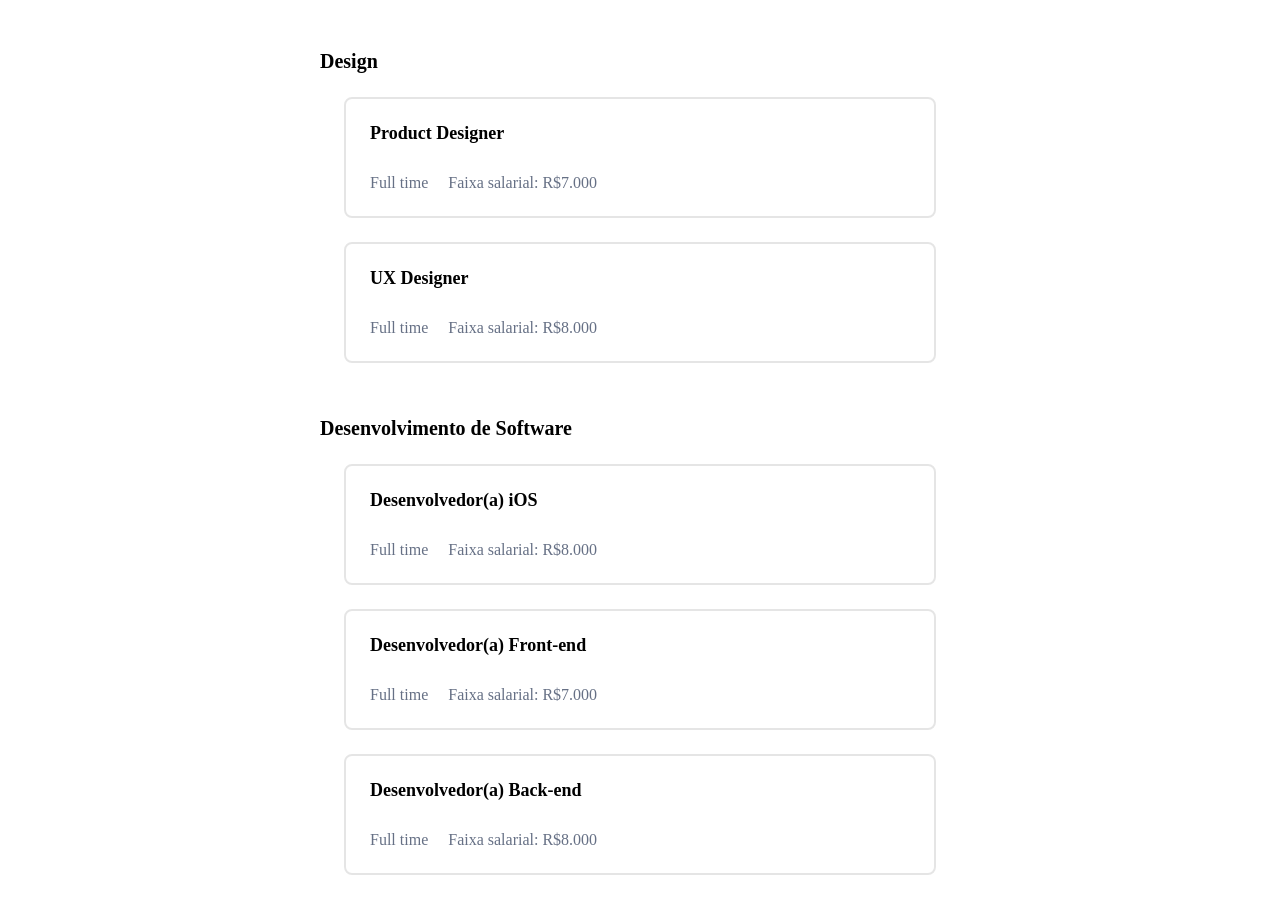
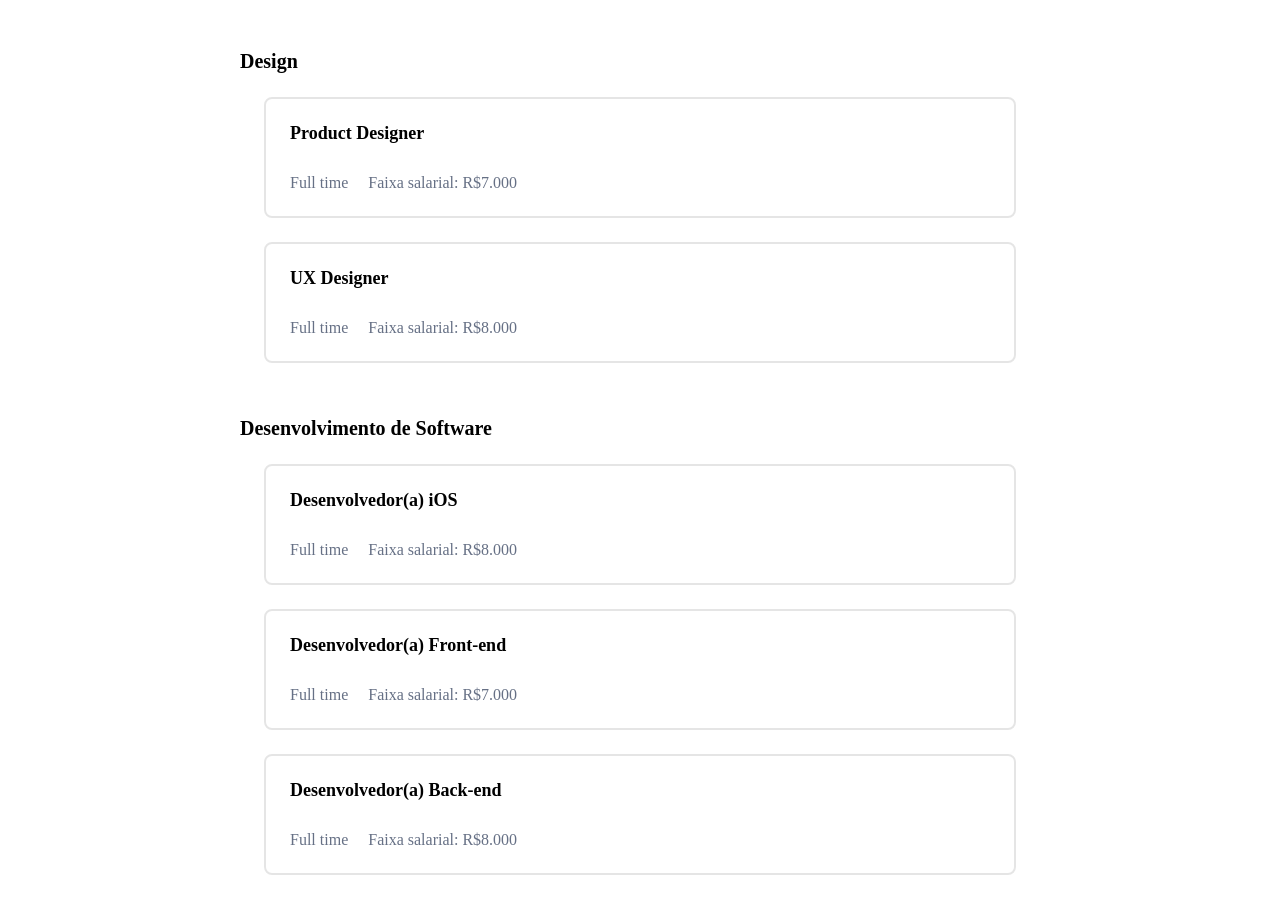
Before and after one commit to thalesliscano/projeto-optimus-tech, a plain HTML site: page index.html in a window 1280 px wide. Shown: the part 1274-2176 px from the top of the page. Drawn offline with Linux system fonts and the light colour scheme.

Commit message:
fix: refatora estilo da seção de vagas para centralizar elementos, definir largura fixa e remover padding lateral percentual

```diff
--- a/assets/css/secaoVagasDisponiveis.css
+++ b/assets/css/secaoVagasDisponiveis.css
@@ -2,19 +2,13 @@
     display: flex;
     flex-direction: column;
     align-items: flex-start;
-    /* importante para alinhar à esquerda */
+    justify-content: center;
     gap: 30px;
-    /* padding: 0 300px; */
-    padding: 0 25%;
-    /* ou o espaçamento lateral que quiser */
 }
 
 .secao__vagas__designer,
 .secao__vagas__dev {
-    width: 100%;
-    /* ocupa toda a largura disponível */
-    max-width: 800px;
-    /* opcional: define largura máxima */
+    margin: 0 auto;
 }
 
 .secao__vagas__designer__titulo,
@@ -22,12 +16,18 @@
     font-size: 1.25rem;
 }
 
+.secao__vagas__designer__itens,
+.secao__vagas__dev__itens{
+    width: 800px;
+
+}
 .secao__vagas__designer__itens__item,
 .secao__vagas__dev__itens__item {
     padding: 24px;
     border-radius: 8px;
     border: 2px solid rgba(0,0,0,0.1);
     margin: 24px;
+    max-width: 100%;
 }
 
 .secao__vagas__designer__itens__item__titulo,
```
